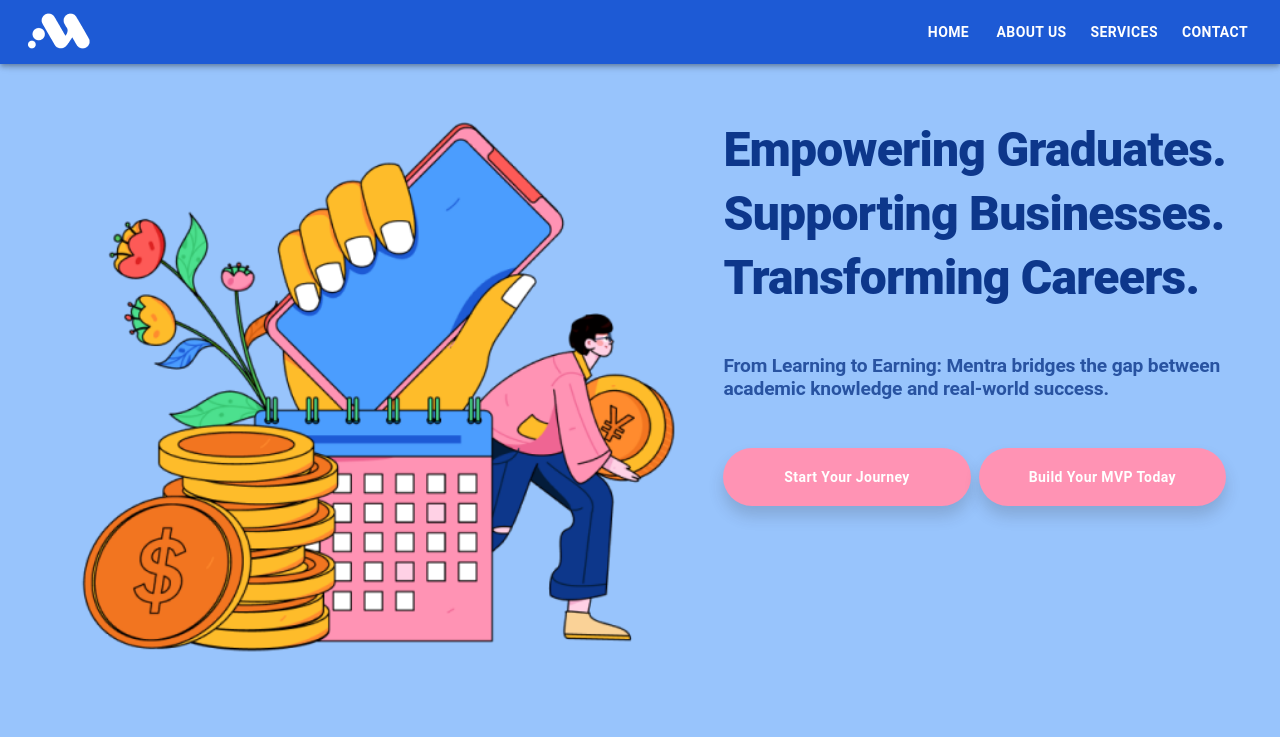
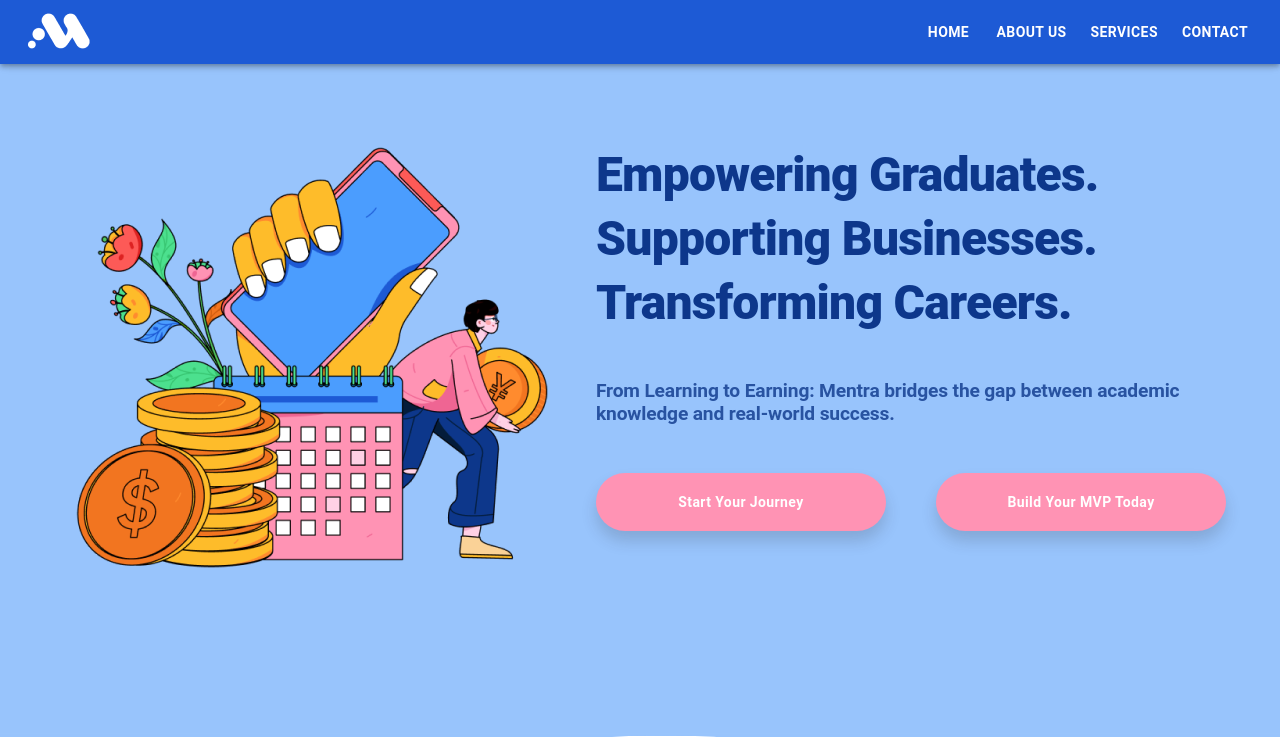
Before and after one commit to Mentra-Inc/mentra-next, a Next.js app: page / in a window 1280 px wide. Shown: the top 737 px of the page. Built offline with nearby package versions, Linux system fonts and the light colour scheme.

Commit message:
Final Adjustments - Hero

```diff
--- a/components/Hero.tsx
+++ b/components/Hero.tsx
@@ -9,7 +9,7 @@ export default function Hero() {
 
     return (
         <Box
-            minHeight="100vh"
+            minHeight="92vh"
             bgcolor={theme.palette.background.default}
             position="relative"
             display="flex"
@@ -20,7 +20,7 @@ export default function Hero() {
                 display="flex"
                 gap={{ xs: 6, lg: 12 }}
                 flexDirection={{ xs: "column", lg: "row" }}
-                py={{ xs: 12, lg: 0 }}
+                py={{ xs: 24, lg: 0 }}
                 px={{ xs: 2, lg: 0 }}
                 alignItems={{ xs: "center", lg: "normal" }}
             >
@@ -28,7 +28,7 @@ export default function Hero() {
                     component="img"
                     src="/hero_img.png"
                     alt="Hero Image"
-                    width={494}
+                    maxWidth={494}
                     height={442}
                     style={{
                         width: "100%",
```
